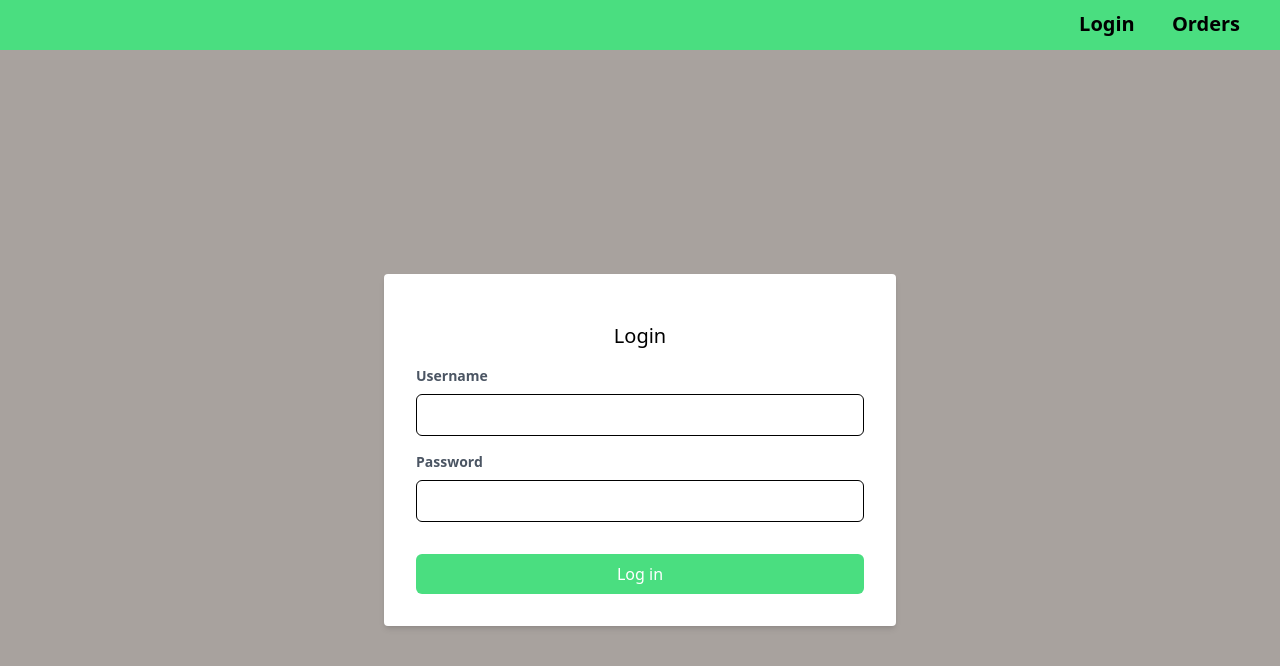
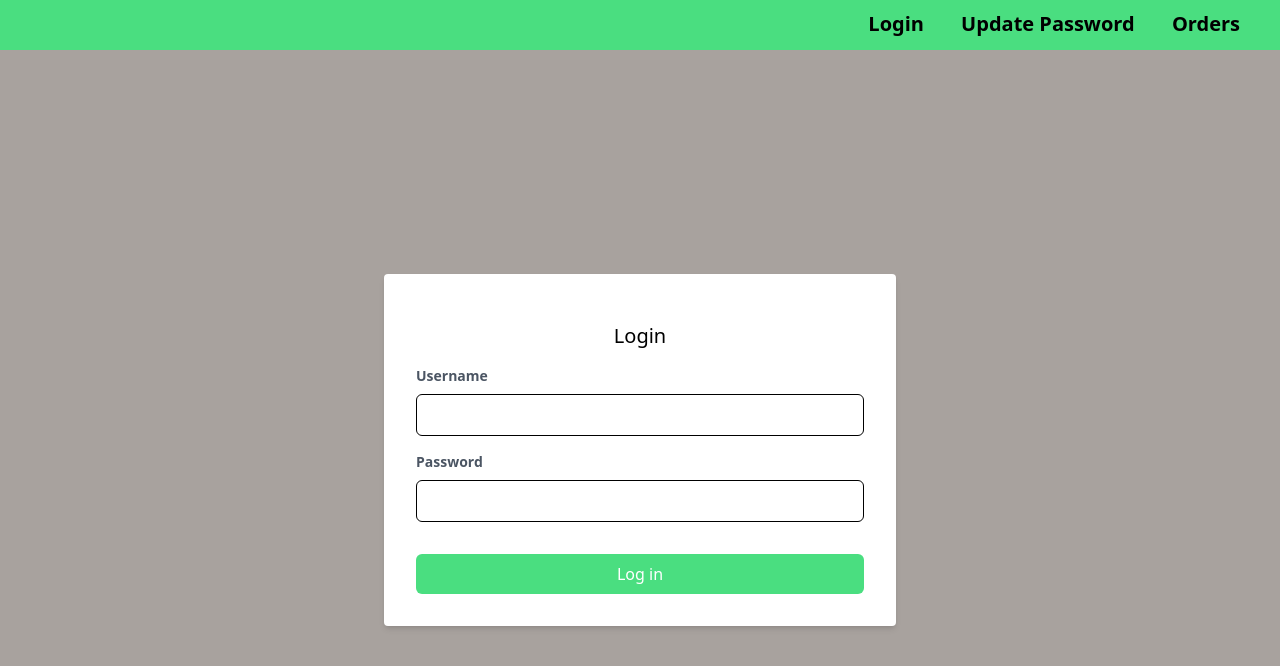
Before and after one commit to zzahraJ/SWEAR-DEV-FRONT, a Vue app: page / in a window 1280 px wide. Shown: the top 666 px of the page. Built offline with nearby package versions, Linux system fonts and the light colour scheme.

Commit message:
fix: add the update password button in the nav

```diff
--- a/src/components/Nav.vue
+++ b/src/components/Nav.vue
@@ -7,6 +7,10 @@
 
             <router-link class="nav-link mx-4 font-bold text-Stone-400 hover:text-white text-lg md:text-xl"
                 to="/">Login
+            </router-link>
+
+            <router-link class="nav-link mx-4 font-bold text-Stone-400 hover:text-white text-lg md:text-xl"
+                to="/updatePassword">Update Password
             </router-link>
 
             <router-link class="nav-link mx-4 font-bold text-Stone-400 hover:text-white text-lg md:text-xl"
```
